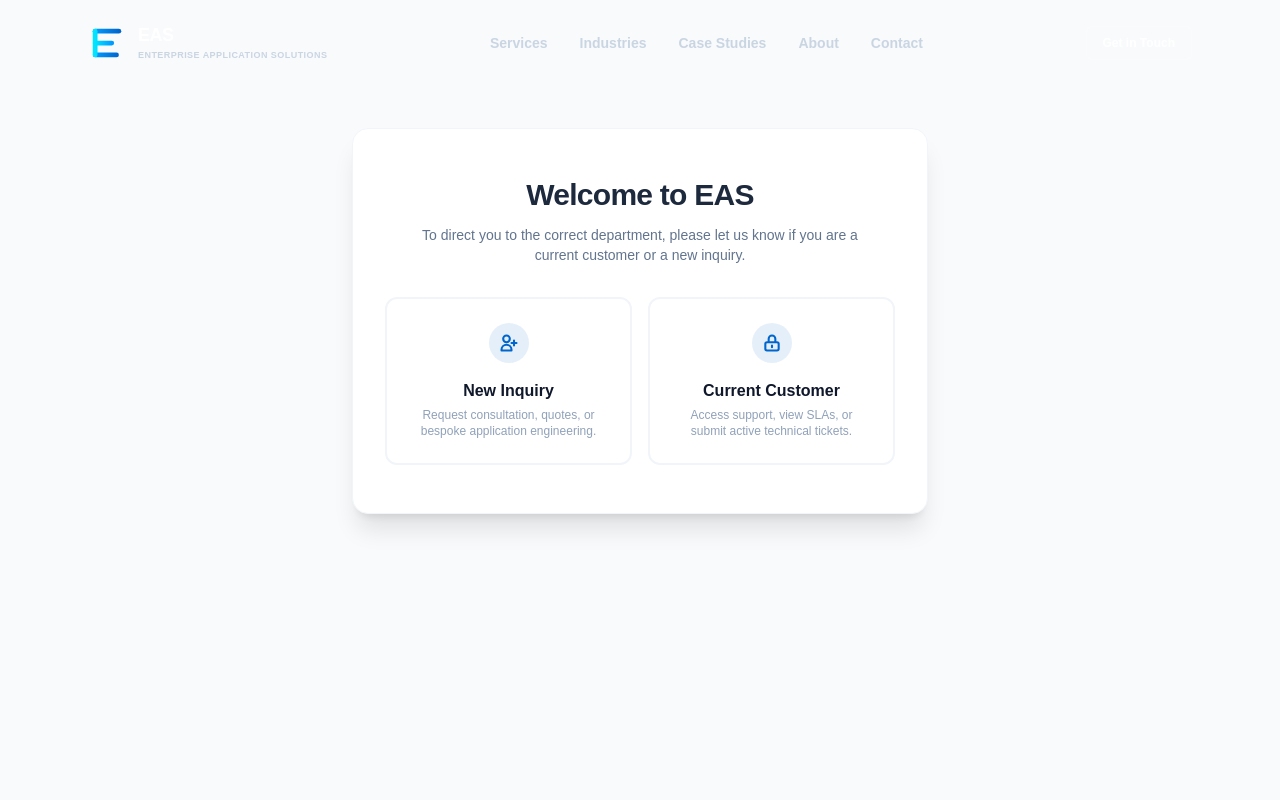
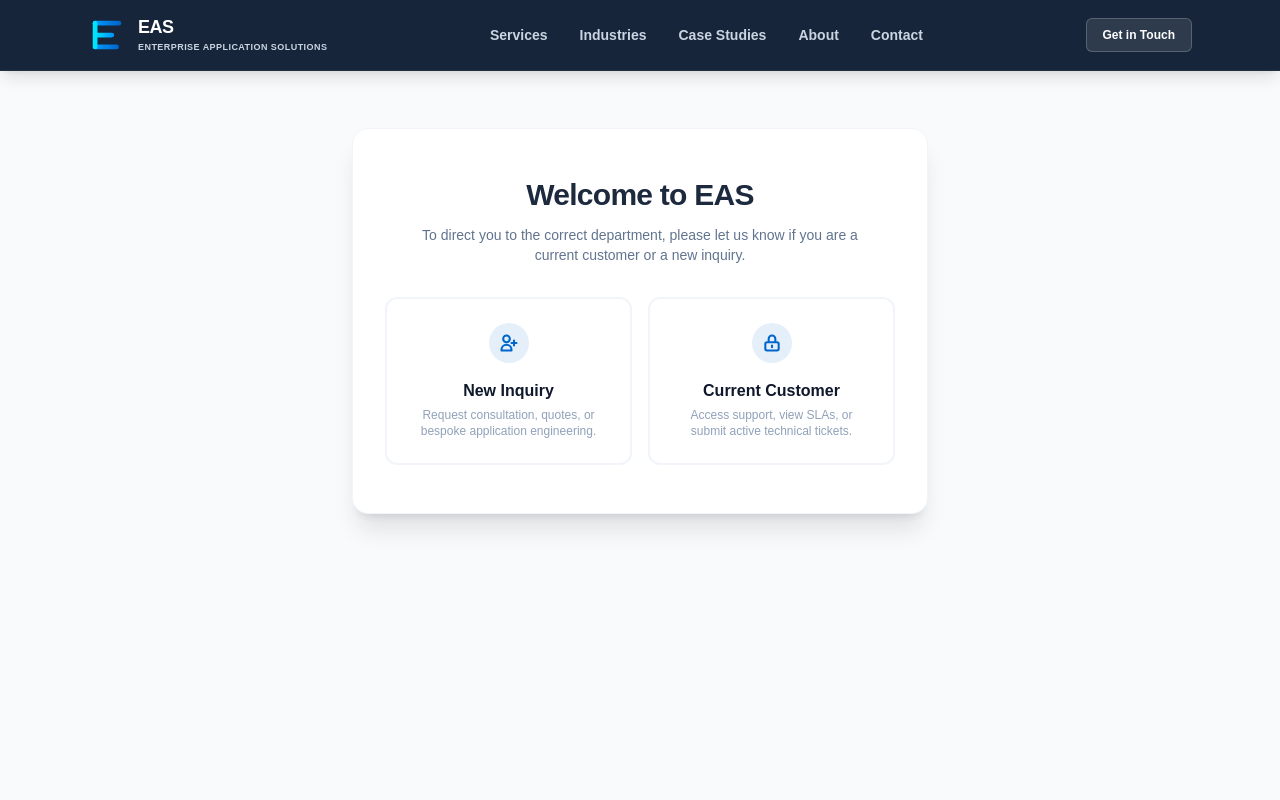
Before and after one commit to easdm/easdm-website, a Next.js app: page /contact in a window 1280 px wide. Shown: the top 800 px of the page. Built offline with nearby package versions, Linux system fonts and the light colour scheme.

Commit message:
Enforce solid dark navy header and footer backgrounds natively on all subpages to resolve scrolling requirement bugs.

```diff
--- a/src/components/Header.tsx
+++ b/src/components/Header.tsx
@@ -2,11 +2,19 @@
 
 import React, { useState, useEffect } from 'react';
 import Link from 'next/link';
+import { usePathname } from 'next/navigation';
 
 export default function Header() {
+  const pathname = usePathname();
+  const isHome = pathname === '/';
   const [isScrolled, setIsScrolled] = useState(false);
 
   useEffect(() => {
+    if (!isHome) {
+      setIsScrolled(true);
+      return;
+    }
+
     const handleScroll = () => {
       if (window.scrollY > 20) {
         setIsScrolled(true);
@@ -15,15 +23,18 @@ export default function Header() {
       }
     };
 
+    // Set initial scroll status
+    handleScroll();
+
     window.addEventListener('scroll', handleScroll);
     return () => window.removeEventListener('scroll', handleScroll);
-  }, []);
+  }, [isHome]);
 
   return (
     <header
       className={`fixed top-0 left-0 right-0 z-50 transition-all duration-300 ${
-        isScrolled
-          ? 'bg-[#0A1A2F]/90 backdrop-blur-md py-4 shadow-lg border-b border-white/5'
+        isScrolled || !isHome
+          ? 'bg-[#0A1A2F]/95 backdrop-blur-md py-4 shadow-lg border-b border-white/5'
           : 'bg-transparent py-6'
       }`}
     >
```
